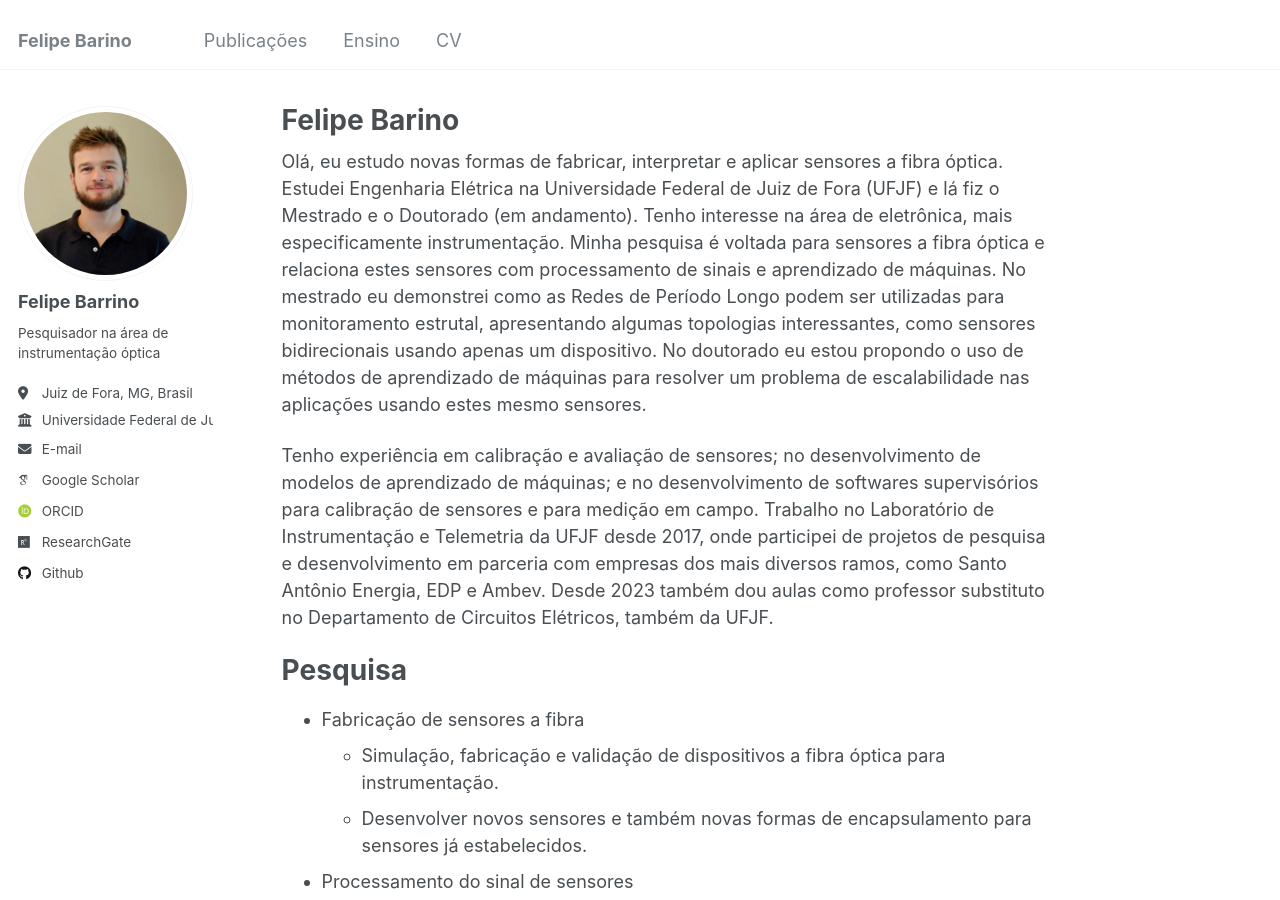
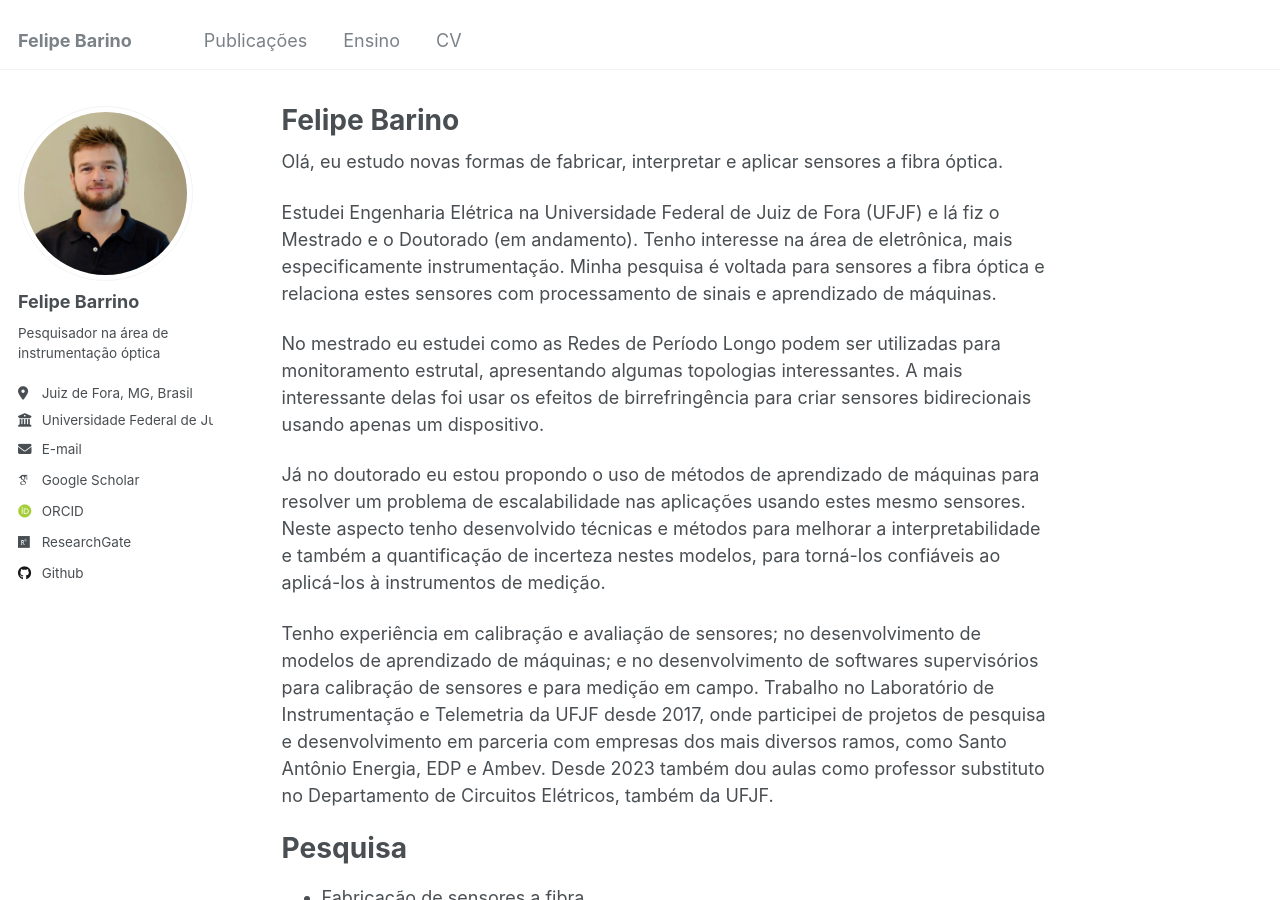
Before and after one commit to felipebarino/felipebarino.github.io, a Jekyll site: the page built from _pages/about.md, in a window 1280 px wide and 900 px high. Built offline with Jekyll 4.4.1, drawn with Linux system fonts in a browser that asks for light colours; some web fonts are replaced.

Commit message:
minor updates

```diff
--- a/_pages/about.md
+++ b/_pages/about.md
@@ -7,7 +7,13 @@ redirect_from:
   - /about.html
 ---
 
-Olá, eu estudo novas formas de fabricar, interpretar e aplicar sensores a fibra óptica. Estudei Engenharia Elétrica na Universidade Federal de Juiz de Fora (UFJF) e lá fiz o Mestrado e o Doutorado (em andamento). Tenho interesse na área de eletrônica, mais especificamente instrumentação. Minha pesquisa é voltada para sensores a fibra óptica e relaciona estes sensores com processamento de sinais e aprendizado de máquinas. No mestrado eu demonstrei como as Redes de Período Longo podem ser utilizadas para monitoramento estrutal, apresentando algumas topologias interessantes, como sensores bidirecionais usando apenas um dispositivo. No doutorado eu estou propondo o uso de métodos de aprendizado de máquinas para resolver um problema de escalabilidade nas aplicações usando estes mesmo sensores.
+Olá, eu estudo novas formas de fabricar, interpretar e aplicar sensores a fibra óptica.
+
+Estudei Engenharia Elétrica na Universidade Federal de Juiz de Fora (UFJF) e lá fiz o Mestrado e o Doutorado (em andamento). Tenho interesse na área de eletrônica, mais especificamente instrumentação. Minha pesquisa é voltada para sensores a fibra óptica e relaciona estes sensores com processamento de sinais e aprendizado de máquinas.
+
+No mestrado eu estudei como as Redes de Período Longo podem ser utilizadas para monitoramento estrutal, apresentando algumas topologias interessantes. A mais interessante delas foi usar os efeitos de birrefringência para criar sensores bidirecionais usando apenas um dispositivo.
+
+Já no doutorado eu estou propondo o uso de métodos de aprendizado de máquinas para resolver um problema de escalabilidade nas aplicações usando estes mesmo sensores. Neste aspecto tenho desenvolvido técnicas e métodos para melhorar a interpretabilidade e também a quantificação de incerteza nestes modelos, para torná-los confiáveis ao aplicá-los à instrumentos de medição.
 
 Tenho experiência em calibração e avaliação de sensores; no desenvolvimento de modelos de aprendizado de máquinas; e no desenvolvimento de softwares supervisórios para calibração de sensores e para medição em campo. Trabalho no Laboratório de Instrumentação e Telemetria da UFJF desde 2017, onde participei de projetos de pesquisa e desenvolvimento em parceria com empresas dos mais diversos ramos, como Santo Antônio Energia, EDP e Ambev. Desde 2023 também dou aulas como professor substituto no Departamento de Circuitos Elétricos, também da UFJF.
 
--- a/_pages/publications.html
+++ b/_pages/publications.html
@@ -6,7 +6,7 @@ author_profile: true
 ---
 
 {% if site.author.googlescholar %}
-  <div class="wordwrap">You can also find my articles on <a href="{{site.author.googlescholar}}">my Google Scholar profile</a>.</div>
+  <div class="wordwrap">Você também encontra meus artigos <a href="{{site.author.googlescholar}}">no meu perfil do Google Scholar</a>.</div>
 {% endif %}
 
 {% include base_path %}
```
Also changed, not shown: _portfolio/portfolio-1.md (deleted, +0 -7 lines), _teaching/2023-UFJF-substituto-grad.md (+1 -1 lines), _teaching/2024-UFJF-substituto-idase.md (renamed from _teaching/2023-UFJF-substituto-idase.md, +1 -1 lines), markdown_generator/readme.md (deleted, +0 -3 lines).
